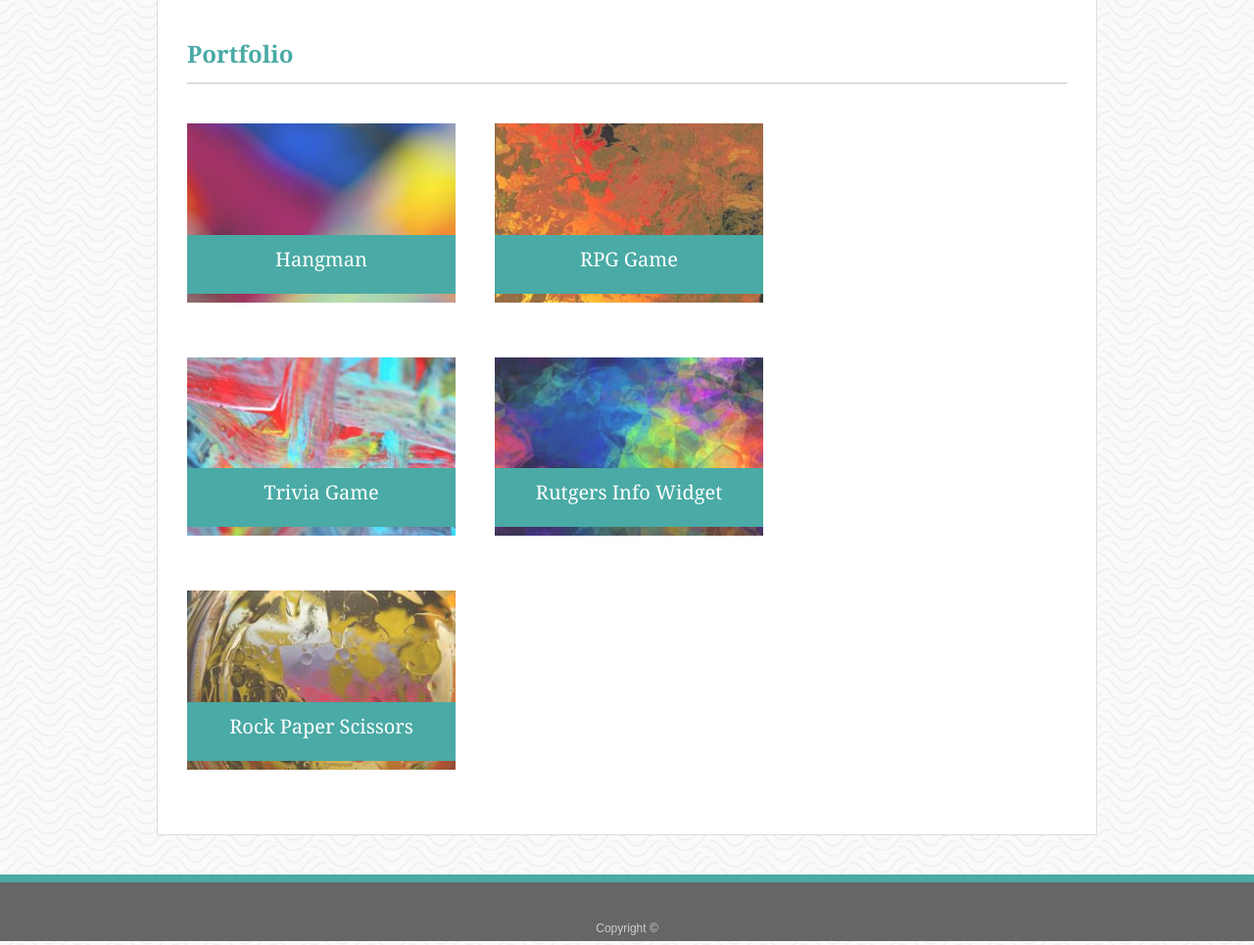
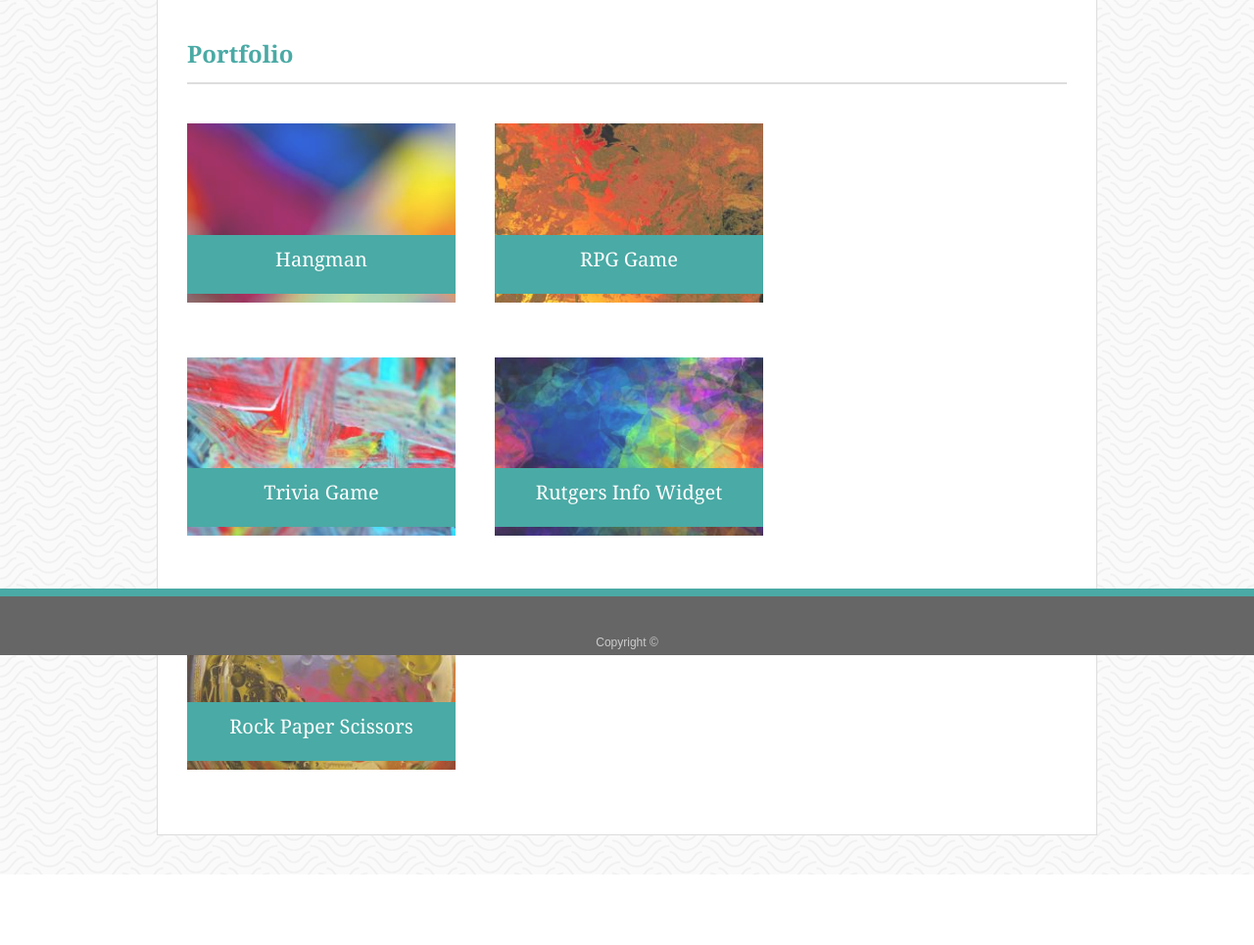
Before and after one commit to dagnachew/responsive-portfolio, a PHP site: page /portfolio.html in a window 1280 px wide. Shown: the part 131-1096 px from the top of the page at 98% size. After the commit the page ends 1024 px from the top, so only its background shows below. Run offline with PHP 8.4, Linux system fonts and the light colour scheme; some libraries are stand-ins or nearby versions.

Commit message:
fix for sticky footer

```diff
--- a/assets/css/style.css
+++ b/assets/css/style.css
@@ -117,6 +117,10 @@ nav a:first-child {
 }
 
 footer {
+  position: fixed;
+  width: 100%;
+  left: 0;
+  bottom: 0;
   padding: 30px 0;
   clear: both;
   font-size: 12px;
@@ -234,6 +238,7 @@ input[type=submit]:hover {
   nav {
     margin-right: 10px;
   }
+
 }
 
 @media (max-width: 600px) {
```
